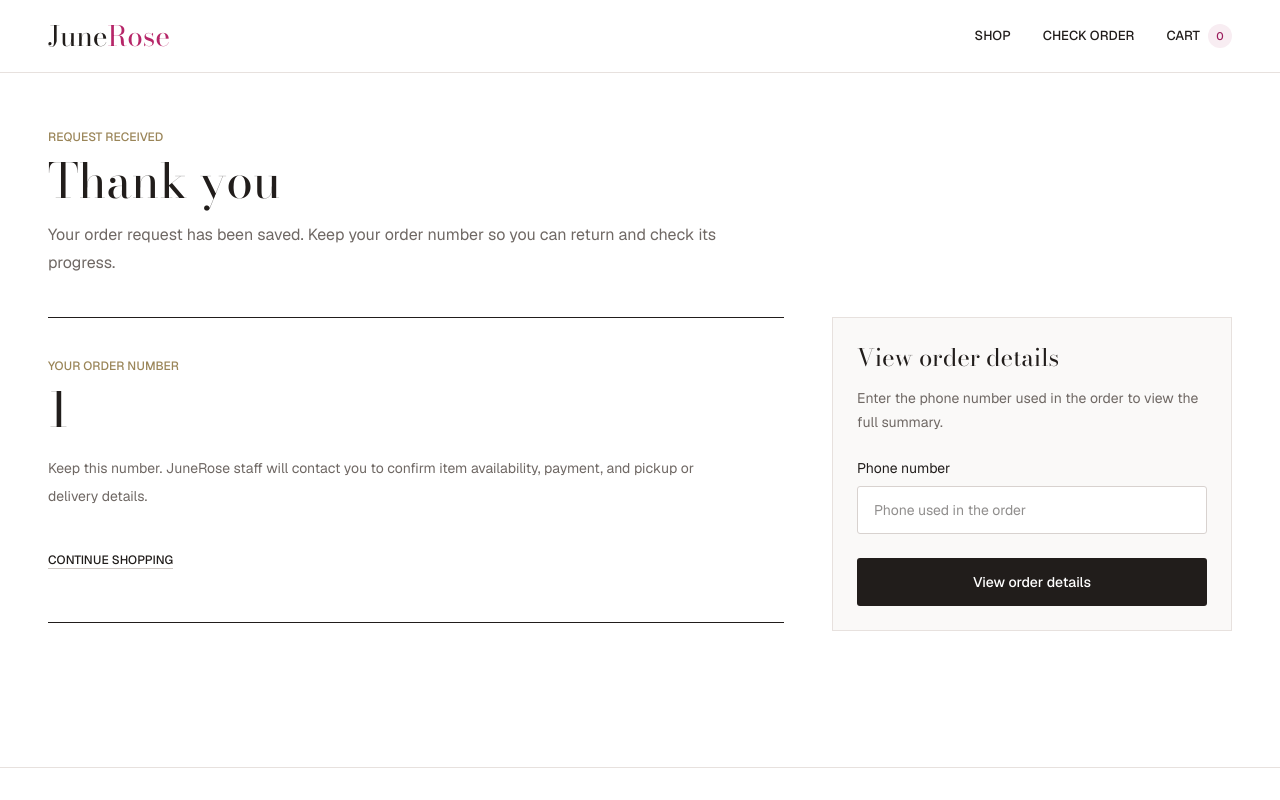
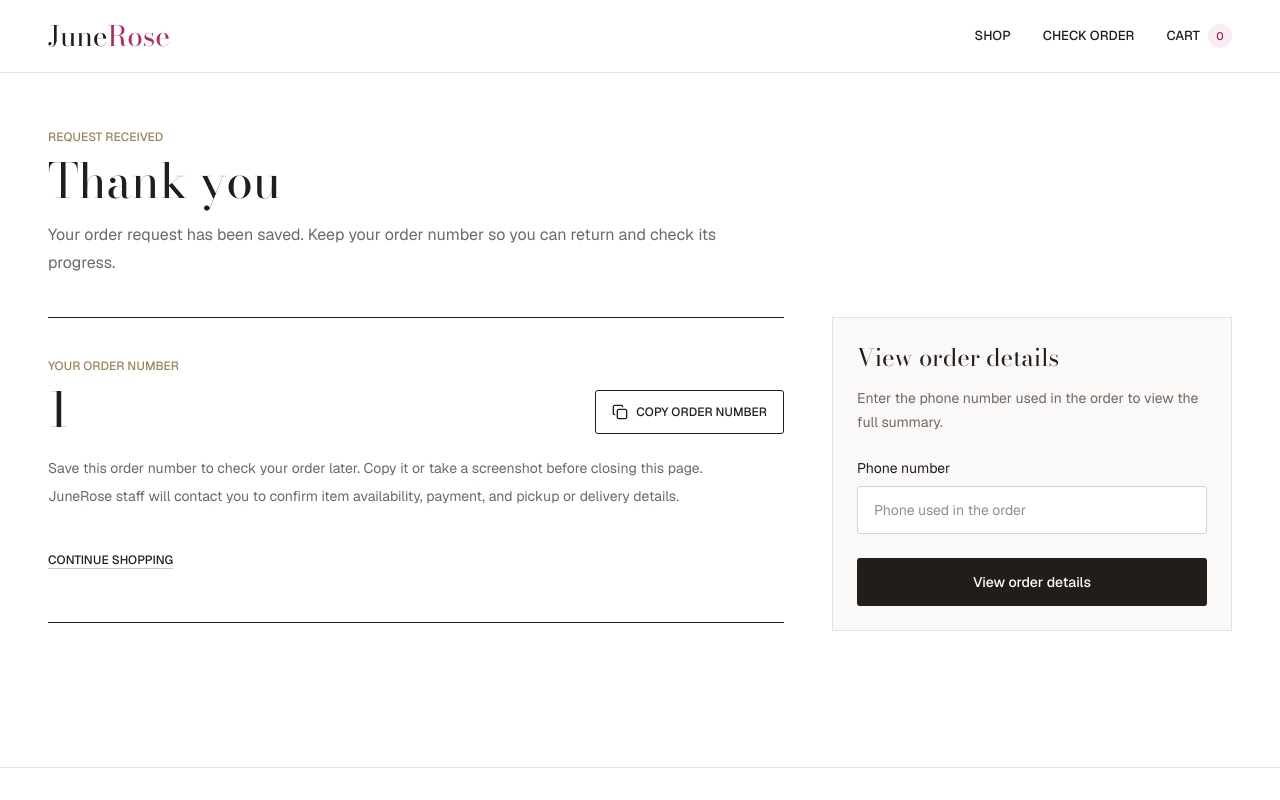
Before and after one commit to phyuuu/junerose, a Next.js app: page /order-success/1 in a window 1280 px wide. Shown: the top 800 px of the page. Built offline with nearby package versions, Linux system fonts and the light colour scheme; no server answers.

Commit message:
Improve customer order success actions

```diff
--- a/components/OrderSuccessView.tsx
+++ b/components/OrderSuccessView.tsx
@@ -1,5 +1,6 @@
 "use client";
 
+import { Copy } from "lucide-react";
 import Link from "next/link";
 import { useEffect, useState } from "react";
 import CustomerOrderDetails, {
@@ -22,6 +23,7 @@ export default function OrderSuccessView({
   orderNumber,
 }: OrderSuccessViewProps) {
   const [copyMessage, setCopyMessage] = useState("");
+  const [orderNumberCopyMessage, setOrderNumberCopyMessage] = useState("");
   const [phone, setPhone] = useState("");
   const [verifiedOrder, setVerifiedOrder] =
     useState<OrderRequest | null>(null);
@@ -64,8 +66,21 @@ export default function OrderSuccessView({
 
     const message = buildCustomerOrderMessage(visibleOrder);
 
+    try {
       await navigator.clipboard.writeText(message);
-    setCopyMessage("Order info copied.");
+      setCopyMessage("Order information copied.");
+    } catch {
+      setCopyMessage("Unable to copy. Please try again.");
+    }
+  }
+
+  async function handleCopyOrderNumber() {
+    try {
+      await navigator.clipboard.writeText(orderNumber);
+      setOrderNumberCopyMessage("Order number copied.");
+    } catch {
+      setOrderNumberCopyMessage("Unable to copy. Please take a screenshot instead.");
+    }
   }
 
   async function handleVerifyOrder(
@@ -105,6 +120,8 @@ export default function OrderSuccessView({
     return (
       <div className="mt-10 grid gap-12 lg:grid-cols-[minmax(0,1fr)_400px] lg:items-start">
         <section className="border-y border-[#211d1b] py-8 sm:py-10">
+          <div className="flex flex-col gap-5 sm:flex-row sm:items-end sm:justify-between">
+            <div>
               <p className="text-xs font-medium uppercase text-[#9a8558]">
                 Your order number
               </p>
@@ -112,10 +129,29 @@ export default function OrderSuccessView({
               <h2 className="mt-3 break-all font-display text-4xl sm:text-5xl">
                 {orderNumber}
               </h2>
+            </div>
+
+            <button
+              type="button"
+              onClick={handleCopyOrderNumber}
+              className="inline-flex min-h-11 shrink-0 items-center justify-center gap-2 self-start rounded-[3px] border border-[#211d1b] px-4 text-xs font-medium uppercase transition-colors hover:bg-[#211d1b] hover:text-white sm:self-auto"
+            >
+              <Copy aria-hidden="true" size={16} />
+              Copy order number
+            </button>
+          </div>
+
+          {orderNumberCopyMessage && (
+            <p className="mt-4 text-sm text-[#35613e]" aria-live="polite">
+              {orderNumberCopyMessage}
+            </p>
+          )}
 
           <p className="mt-5 max-w-2xl text-sm leading-7 text-[#6f6864]">
-            Keep this number. JuneRose staff will contact you to confirm item
-            availability, payment, and pickup or delivery details.
+            Save this order number to check your order later. Copy it or take a
+            screenshot before closing this page. JuneRose staff will contact
+            you to confirm item availability, payment, and pickup or delivery
+            details.
           </p>
 
           <Link
@@ -189,35 +225,34 @@ export default function OrderSuccessView({
             {visibleOrder.orderNumber}
           </h2>
         </div>
+        <div className="flex flex-wrap items-center gap-3">
           <OrderStatusBadge status={visibleOrder.status} />
+          <button
+            type="button"
+            onClick={handleCopyOrderInfo}
+            className="inline-flex min-h-11 items-center justify-center gap-2 rounded-[3px] border border-[#211d1b] px-4 text-xs font-medium uppercase transition-colors hover:bg-[#211d1b] hover:text-white"
+          >
+            <Copy aria-hidden="true" size={16} />
+            Copy order information
+          </button>
+        </div>
       </div>
 
+      {copyMessage && (
+        <p className="mt-4 text-sm text-[#35613e]" aria-live="polite">
+          {copyMessage}
+        </p>
+      )}
+
       <p className="mt-6 max-w-2xl text-sm leading-7 text-[#6f6864]">
-        Keep this number. JuneRose staff will contact you to confirm item
-        availability, payment, and pickup or delivery details.
+        Save this order number to check your order later. Copy the order
+        information or take a screenshot before closing this page. JuneRose
+        staff will contact you to confirm item availability, payment, and
+        pickup or delivery details.
       </p>
 
       <div className="mt-10">
-        <CustomerOrderDetails
-          order={visibleOrder}
-          customerFooter={
-            <div className="mt-7 border-t border-[#e7e1de] pt-5">
-              <button
-                type="button"
-                onClick={handleCopyOrderInfo}
-                className="min-h-11 rounded-[3px] border border-[#211d1b] px-5 text-xs font-medium uppercase transition-colors hover:bg-[#211d1b] hover:text-white"
-              >
-                Copy order information
-              </button>
-
-              {copyMessage && (
-                <p className="mt-3 text-sm text-[#35613e]" aria-live="polite">
-                  {copyMessage}
-                </p>
-              )}
-            </div>
-          }
-        />
+        <CustomerOrderDetails order={visibleOrder} />
       </div>
 
       <div className="mt-10 flex flex-wrap gap-6 border-t border-[#e7e1de] pt-6">
```
Lines whose indentation alone changed are shown as unchanged.
